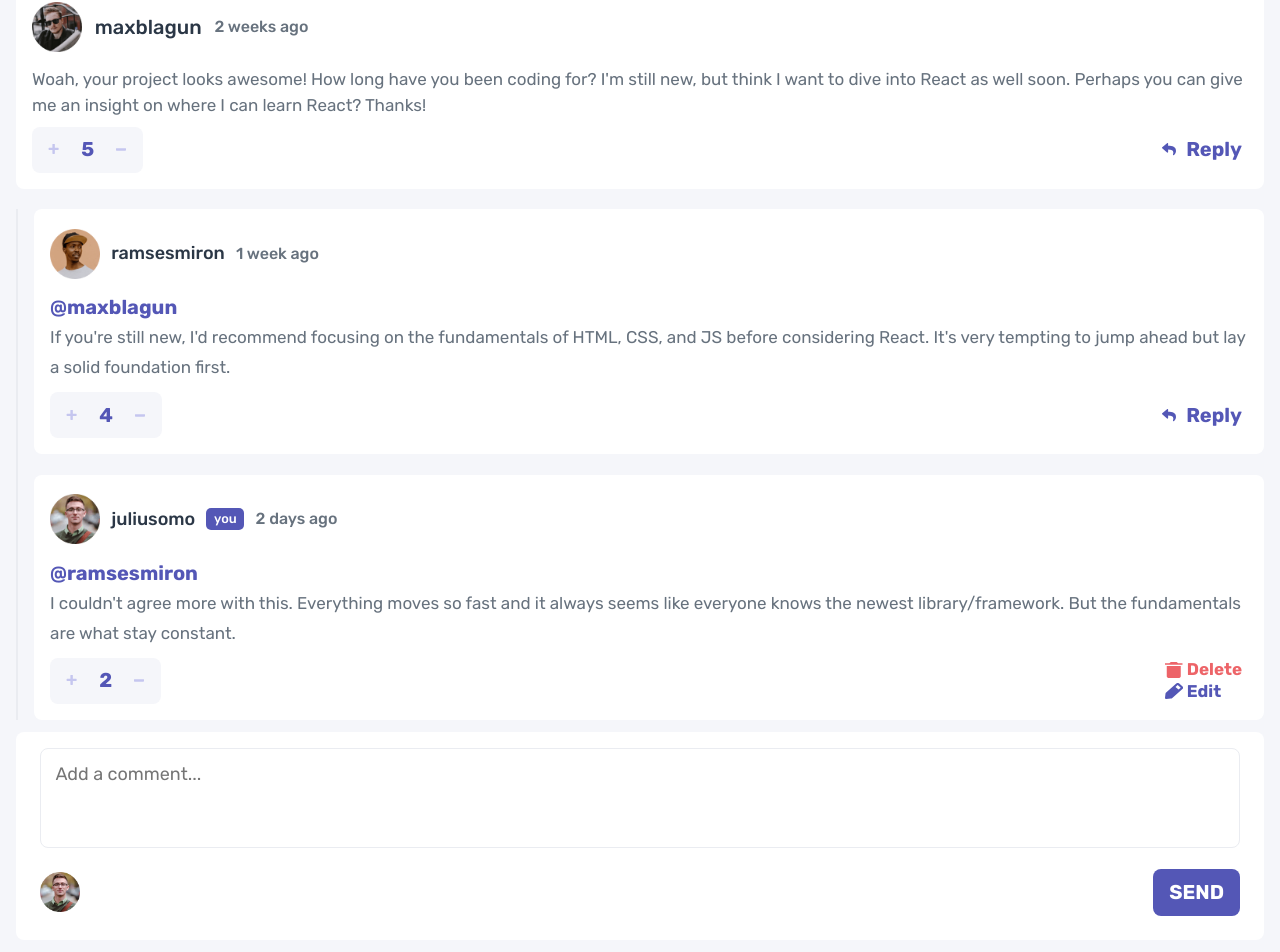
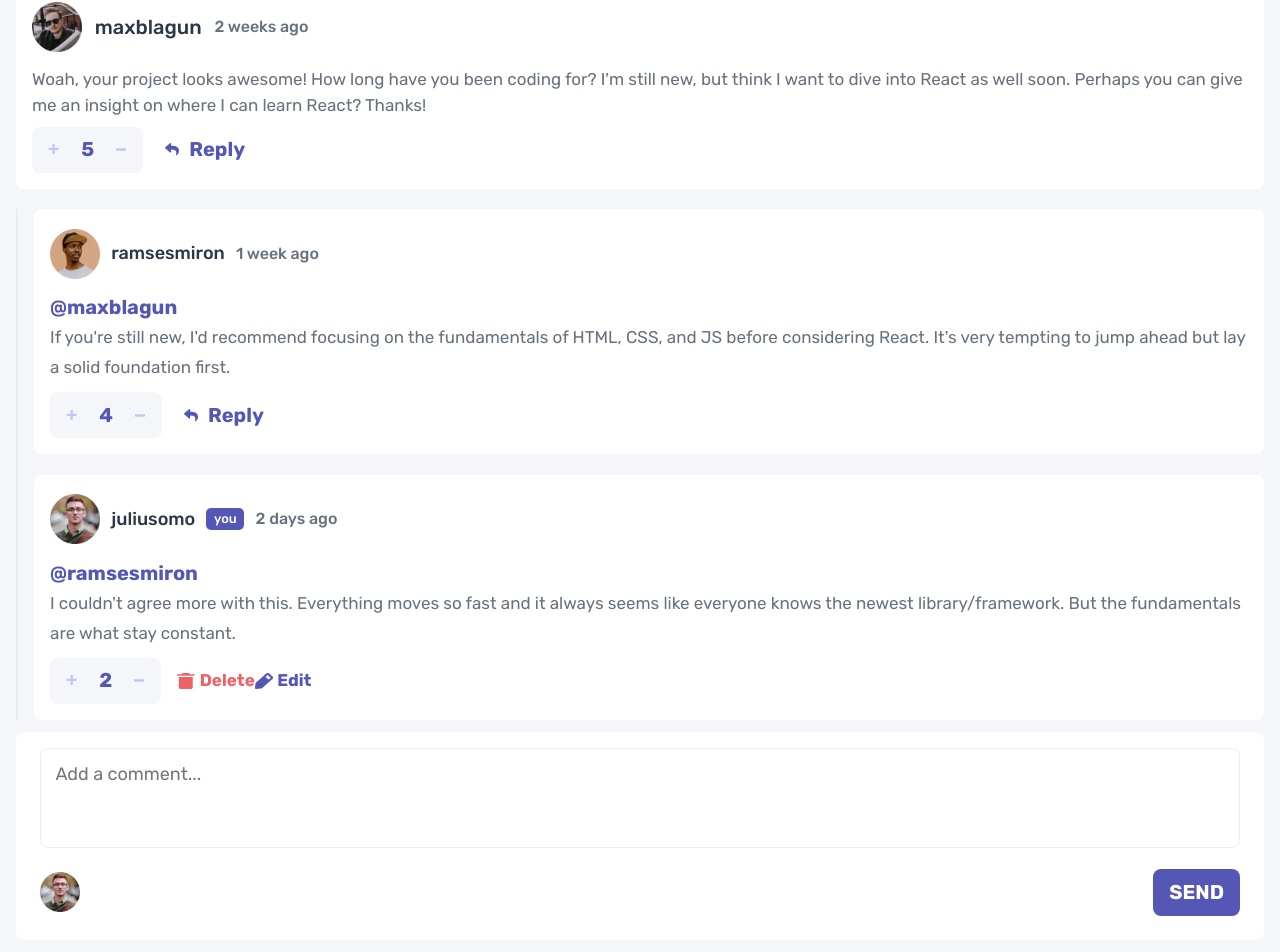
Before and after one commit to OGBENI-NG/interactive-comments-section-main, a React (Vite) app: page / in a window 1280 px wide. Shown: the part 303-1255 px from the top of the page. Built offline with nearby package versions, Linux system fonts and the light colour scheme.

Commit message:
is it working

```diff
--- a/Components/EditWrapper.jsx
+++ b/Components/EditWrapper.jsx
@@ -30,14 +30,12 @@ export default function EditWrapper({
                               />
                         </button>
                   </div>
-                  <Sections className={`delete-and-edit-wrapper`}>
+                  <Sections className={`${currentUser ? "delete-and-edit-wrapper" : ""}`}>
                         {currentUser ? (
                               <div className="edit-wrapper">
-                                    <button className="del-btn" onClick={() => handleToggleDelete(id)}>
-                                          <img src={deleteIcon} alt="delete-icon" />delete
+                                    <button className="del-btn" onClick={() => handleToggleDelete(id)}><img src={deleteIcon} alt="delete-icon" />delete
                                     </button>
-                                    <button className="edit-btn" onClick={() => handleEditToggle(id)}>
-                                          <img src={editIcon} alt="edit-icon"  />edit
+                                    <button className="edit-btn" onClick={() => handleEditToggle(id)}><img src={editIcon} alt="edit-icon"  />edit
                                     </button>
                               </div>
                               ) : (
--- a/index.css
+++ b/index.css
@@ -28,7 +28,7 @@ html, body{
 .username-wrapper, .scores-wrapper, .reply,
 .add-comment-inner, .reply-wrapper,
 .modal-btn-wrapper, .del-btn, .edit-btn, .edit-wrapper button,
-.plus-btn .minus-btn .delete-and-edit-wrapper {
+.plus-btn .minus-btn, .edit-wrapper{
     display: flex;
     align-items: center;
 }
@@ -88,7 +88,7 @@ html, body{
 }
 
 .reply {
-    margin: 0 0 0 auto;
+
     text-transform: capitalize;
     gap: .5em;
     border: none;
@@ -147,9 +147,7 @@ html, body{
 .reply-username {
     font-size: 18px;
 }
-.delete-and-edit-wrapper {
-    margin: 0 0 0 auto;
-}
+
 
 .edit-wrapper {
     margin: 0;
@@ -168,10 +166,13 @@ html, body{
     width: 18px;
     height: 16px;
 }
-.edit-wrapper .del-btn {
+.del-btn, .edit-btn {
+    padding: 0;
+    margin: 0;
     color: var(--Soft-Red);
 }
-.edit-wrapper .edit-btn {
+
+.edit-btn {
     color: var(--Moderate-blue);
 }
 .plus-btn, .minus-btn {
@@ -179,6 +180,9 @@ html, body{
     width: 30px;
     border: none;
     background-color: inherit;
+}
+.plus, .minus {
+    margin: auto;
 }
 .minus {
     padding-bottom: .2em;
```
